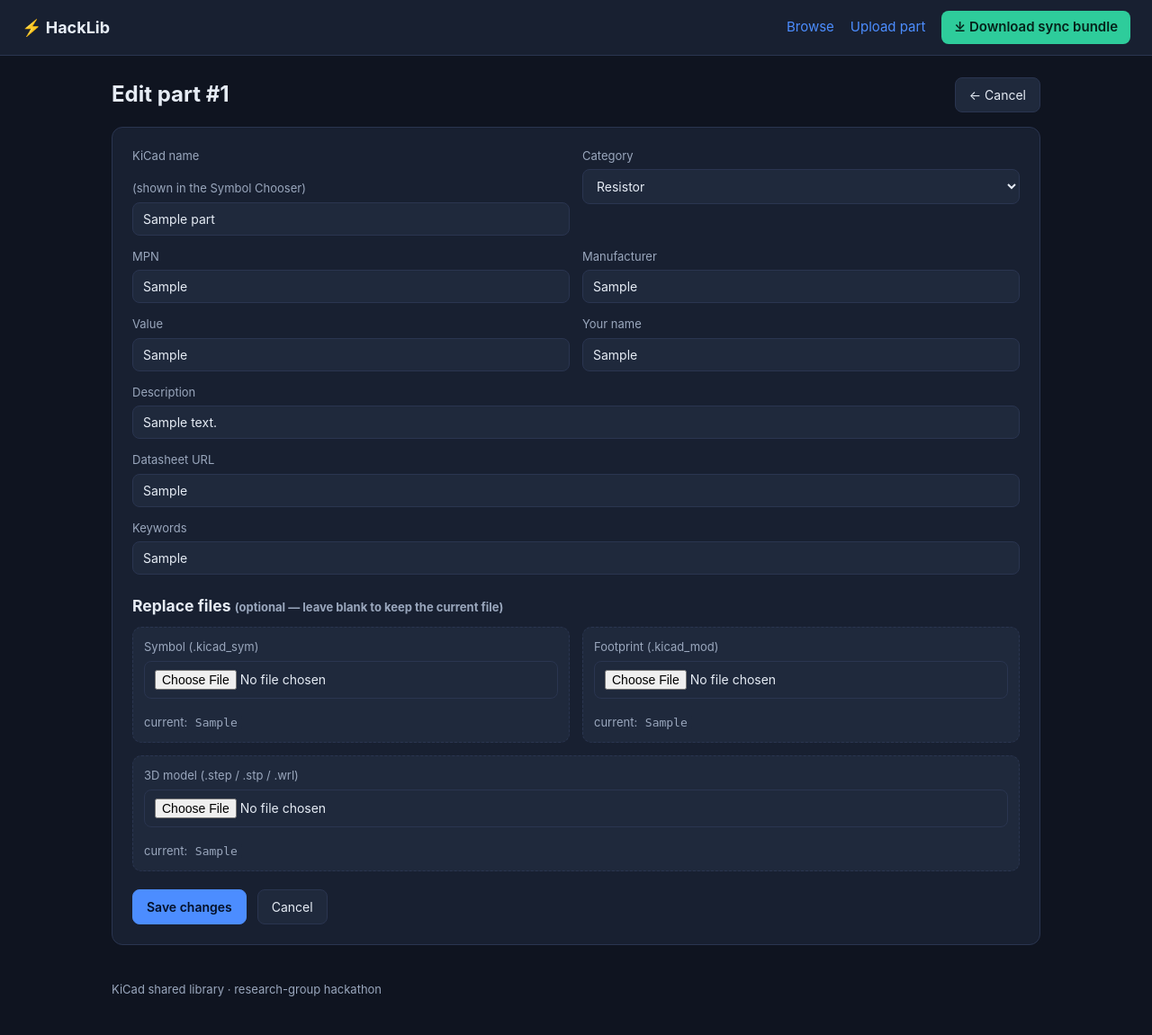
After one commit to Geezson123/KiCad_Library_Hackathon, a Flask app: page /part/1/edit in a window 1280 px wide. The commit adds this page. Shown: the whole page at 90% size. Run offline with Flask 3, Linux system fonts and the light colour scheme; tables that the repository leaves empty hold one stand-in row (values such as "Sample post").

Commit message:
Website functions

```diff
--- a/client/sync_client.py
+++ b/client/sync_client.py
@@ -45,13 +45,13 @@ def main():
     print(f"Syncing from {server}/api/bundle")
     print(f"          -> {local}")
     try:
-        count = core.sync(server, local)
+        result = core.sync(server, local)
     except Exception as exc:  # noqa: BLE001
         sys.exit(f"ERROR: sync failed: {exc}")
 
-    print(f"OK - extracted {count} files.")
+    print(f"OK - {result['extracted']} files, {result['deleted']} stale file(s) removed.")
     print("\nDone. In KiCad: refresh the HackLib database library (Symbol Chooser) "
-          "or restart KiCad to see new parts.")
+          "or restart KiCad to pick up changes (restart is needed for footprints).")
 
 
 if __name__ == "__main__":
--- a/server/app.py
+++ b/server/app.py
@@ -4,6 +4,7 @@ Run locally:   python app.py
 Run on VPS:    gunicorn -w 1 -b 127.0.0.1:8000 app:app   (see docs/SETUP_VPS.md)
 """
 import os
+import shutil
 import tempfile
 
 from flask import (
@@ -143,8 +144,115 @@ def upload():
         flash(f"Added part #{part_id} ({sym_name}). Sync KiCad to see it.", "success")
         return redirect(url_for("part_detail", part_id=part_id))
     finally:
-        import shutil
         shutil.rmtree(tmpdir, ignore_errors=True)
+
+
+@app.route("/part/<int:part_id>/edit", methods=["GET", "POST"])
+def edit_part(part_id):
+    part = db.get_part(part_id)
+    if not part:
+        abort(404)
+    if request.method == "GET":
+        return render_template("edit.html", part=part, categories=CATEGORIES)
+
+    f = request.form
+    symbol_file = request.files.get("symbol")
+    footprint_file = request.files.get("footprint")
+    model_file = request.files.get("model")
+
+    symbols_val = part["symbols"]
+    footprints_val = part["footprints"]
+    model_val = part["model3d"]
+
+    tmpdir = tempfile.mkdtemp(prefix="hacklib_edit_")
+    try:
+        # --- new 3D model (optional) ---
+        new_model = None
+        if model_file and model_file.filename:
+            mdl_path = os.path.join(tmpdir, secure_filename(model_file.filename))
+            model_file.save(mdl_path)
+            new_model = library.add_model_file(mdl_path)
+
+        # --- new footprint (optional): replaces the old one ---
+        if footprint_file and footprint_file.filename:
+            fp_path = os.path.join(tmpdir, secure_filename(footprint_file.filename))
+            footprint_file.save(fp_path)
+            try:
+                fp_name = library.add_footprint_from_file(
+                    fp_path, model_basename=new_model or library.ref_name(model_val) or None
+                )
+            except Exception as exc:  # noqa: BLE001
+                flash(f"Could not read footprint file: {exc}", "error")
+                return redirect(url_for("edit_part", part_id=part_id))
+            old_fp = library.ref_name(footprints_val)
+            if old_fp and old_fp != fp_name and not db.asset_in_use(
+                "footprints", footprints_val, exclude_id=part_id
+            ):
+                library.remove_footprint(old_fp)
+            footprints_val = f"{config.LIB_NICKNAME}:{fp_name}"
+        elif new_model:
+            # Footprint unchanged but a new 3D model was uploaded — relink it.
+            library.relink_model(library.ref_name(footprints_val), new_model)
+
+        # --- 3D model bookkeeping / cleanup ---
+        if new_model:
+            if model_val and model_val != new_model and not db.asset_in_use(
+                "model3d", model_val, exclude_id=part_id
+            ):
+                library.remove_model(model_val)
+            model_val = new_model
+
+        # --- new symbol (optional): replaces the old one ---
+        if symbol_file and symbol_file.filename:
+            sym_path = os.path.join(tmpdir, secure_filename(symbol_file.filename))
+            symbol_file.save(sym_path)
+            try:
+                sym_name = library.add_symbol_from_file(sym_path)
+            except Exception as exc:  # noqa: BLE001
+                flash(f"Could not read symbol file: {exc}", "error")
+                return redirect(url_for("edit_part", part_id=part_id))
+            old_sym = library.ref_name(symbols_val)
+            if old_sym and old_sym != sym_name and not db.asset_in_use(
+                "symbols", symbols_val, exclude_id=part_id
+            ):
+                library.remove_symbol(old_sym)
+            symbols_val = f"{config.LIB_NICKNAME}:{sym_name}"
+
+        new_name = db.update_part(part_id, {
+            "name": f.get("name", "").strip(),
+            "category": f.get("category", "").strip(),
+            "mpn": f.get("mpn", "").strip(),
+            "manufacturer": f.get("manufacturer", "").strip(),
+            "value": f.get("value", "").strip(),
+            "description": f.get("description", "").strip(),
+            "datasheet": f.get("datasheet", "").strip(),
+            "keywords": f.get("keywords", "").strip(),
+            "symbols": symbols_val,
+            "footprints": footprints_val,
+            "model3d": model_val,
+        })
+        flash(f"Updated part #{part_id} ({new_name}). Sync to update KiCad.", "success")
+        return redirect(url_for("part_detail", part_id=part_id))
+    finally:
+        shutil.rmtree(tmpdir, ignore_errors=True)
+
+
+@app.route("/part/<int:part_id>/delete", methods=["POST"])
+def delete_part(part_id):
+    part = db.get_part(part_id)
+    if not part:
+        abort(404)
+    # Remove backing assets only if no other part still references them.
+    if not db.asset_in_use("symbols", part["symbols"], exclude_id=part_id):
+        library.remove_symbol(library.ref_name(part["symbols"]))
+    if not db.asset_in_use("footprints", part["footprints"], exclude_id=part_id):
+        library.remove_footprint(library.ref_name(part["footprints"]))
+    if not db.asset_in_use("model3d", part["model3d"], exclude_id=part_id):
+        library.remove_model(part["model3d"])
+    db.delete_part(part_id)
+    flash(f"Deleted part #{part_id} ({part['name']}). Sync to remove it from your "
+          f"computer (restart KiCad to clear footprints).", "success")
+    return redirect(url_for("browse"))
 
 
 @app.route("/api/bundle")
--- a/server/db.py
+++ b/server/db.py
@@ -107,6 +107,43 @@ def insert_part(data):
         return cur.lastrowid
 
 
+def update_part(part_id, data):
+    """Update an existing part's columns. Returns the (possibly re-uniquified) name."""
+    cols = [
+        "name", "category", "mpn", "manufacturer", "value", "description", "datasheet",
+        "keywords", "symbols", "footprints", "model3d",
+    ]
+    with get_conn() as conn:
+        base = (data.get("name") or "").strip() or _display_name(data)
+        name = _unique_name(conn, re.sub(r"[:/\\]", "_", base), exclude_id=part_id)
+        data = dict(data, name=name)
+        sets = ", ".join(f"{c} = ?" for c in cols)
+        values = [data.get(c, "") or "" for c in cols] + [part_id]
+        conn.execute(f"UPDATE parts SET {sets} WHERE id = ?", values)
+        return name
+
+
+def delete_part(part_id):
+    with get_conn() as conn:
+        conn.execute("DELETE FROM parts WHERE id = ?", (part_id,))
+
+
+def asset_in_use(column, value, exclude_id=None):
+    """True if any (other) part still references this symbol/footprint/model value.
+
+    Used before deleting a shared asset so we never orphan a part that reuses it.
+    """
+    if column not in ("symbols", "footprints", "model3d") or not value:
+        return False
+    sql = f"SELECT 1 FROM parts WHERE {column} = ?"
+    args = [value]
+    if exclude_id is not None:
+        sql += " AND id <> ?"
+        args.append(exclude_id)
+    with get_conn() as conn:
+        return conn.execute(sql, args).fetchone() is not None
+
+
 def list_parts(query="", category=""):
     sql = "SELECT * FROM parts WHERE 1=1"
     args = []
--- a/server/static/style.css
+++ b/server/static/style.css
@@ -50,6 +50,10 @@ h1 { font-size: 24px; margin: 0; }
 }
 .btn:hover { text-decoration: none; border-color: var(--accent); }
 .btn.primary { background: var(--accent); border-color: var(--accent); color: #041027; font-weight: 600; }
+.btn.danger { background: transparent; border-color: var(--danger); color: var(--danger); }
+.btn.danger:hover { background: var(--danger); color: #2a0000; border-color: var(--danger); }
+.head-actions { display: flex; gap: 10px; align-items: center; }
+.head-actions form { margin: 0; }
 
 .filters { display: flex; gap: 10px; margin-bottom: 18px; flex-wrap: wrap; }
 .filters input[type=search] { flex: 1; min-width: 240px; }
--- /dev/null
+++ b/server/templates/edit.html
@@ -0,0 +1,65 @@
+{% extends "base.html" %}
+{% block title %}Edit {{ part.name }}{% endblock %}
+{% block content %}
+<div class="page-head">
+  <h1>Edit part #{{ part.id }}</h1>
+  <a class="btn" href="{{ url_for('part_detail', part_id=part.id) }}">← Cancel</a>
+</div>
+
+<form class="card form" method="post" action="{{ url_for('edit_part', part_id=part.id) }}" enctype="multipart/form-data">
+  <div class="grid2">
+    <label>KiCad name <span class="hint">(shown in the Symbol Chooser)</span>
+      <input name="name" value="{{ part.name }}">
+    </label>
+    <label>Category
+      <select name="category">
+        {% for c in categories %}
+          <option value="{{ c }}" {{ 'selected' if c == part.category else '' }}>{{ c }}</option>
+        {% endfor %}
+      </select>
+    </label>
+    <label>MPN
+      <input name="mpn" value="{{ part.mpn }}">
+    </label>
+    <label>Manufacturer
+      <input name="manufacturer" value="{{ part.manufacturer }}">
+    </label>
+    <label>Value
+      <input name="value" value="{{ part.value }}">
+    </label>
+    <label>Your name
+      <input name="created_by" value="{{ part.created_by }}" disabled>
+    </label>
+    <label class="span2">Description
+      <input name="description" value="{{ part.description }}">
+    </label>
+    <label class="span2">Datasheet URL
+      <input name="datasheet" type="url" value="{{ part.datasheet }}">
+    </label>
+    <label class="span2">Keywords
+      <input name="keywords" value="{{ part.keywords }}">
+    </label>
+  </div>
+
+  <h3>Replace files <span class="hint">(optional — leave blank to keep the current file)</span></h3>
+  <div class="grid2">
+    <label class="file">Symbol (.kicad_sym)
+      <input type="file" name="symbol" accept=".kicad_sym">
+      <span class="hint">current: <code>{{ part.symbols or '—' }}</code></span>
+    </label>
+    <label class="file">Footprint (.kicad_mod)
+      <input type="file" name="footprint" accept=".kicad_mod">
+      <span class="hint">current: <code>{{ part.footprints or '—' }}</code></span>
+    </label>
+    <label class="file span2">3D model (.step / .stp / .wrl)
+      <input type="file" name="model" accept=".step,.stp,.stpz,.wrl">
+      <span class="hint">current: <code>{{ part.model3d or '—' }}</code></span>
+    </label>
+  </div>
+
+  <div class="actions">
+    <button class="btn primary" type="submit">Save changes</button>
+    <a class="btn" href="{{ url_for('part_detail', part_id=part.id) }}">Cancel</a>
+  </div>
+</form>
+{% endblock %}
```
Also changed, not shown: client/hacklib_core.py (+35 -4 lines), kicad_plugin/hacklib_sync/__init__.py (+9 -5 lines), kicad_plugin/hacklib_sync/hacklib_core.py (+35 -4 lines), server/library.py (+75 -19 lines), server/templates/part.html (+8 -1 lines), README.md, 1 other file.
